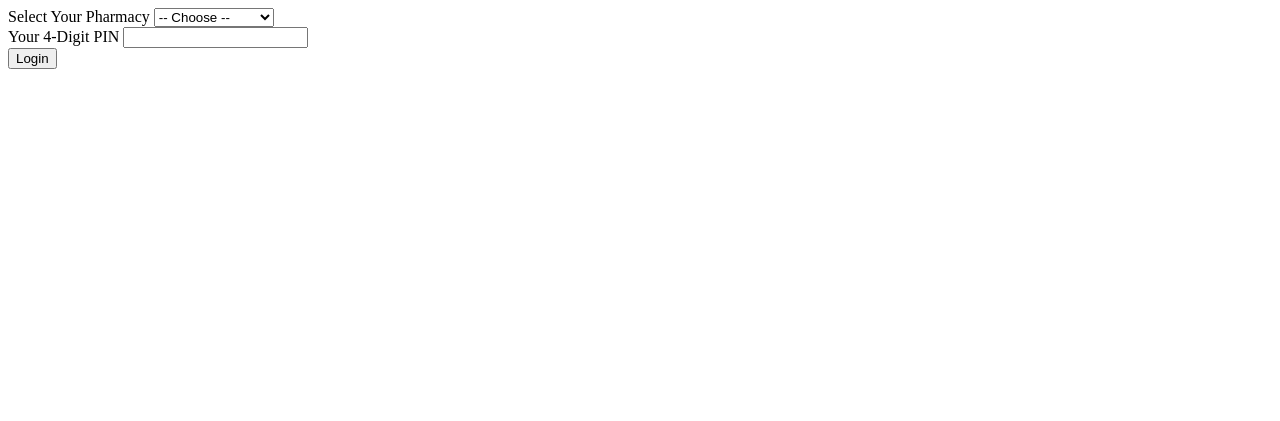
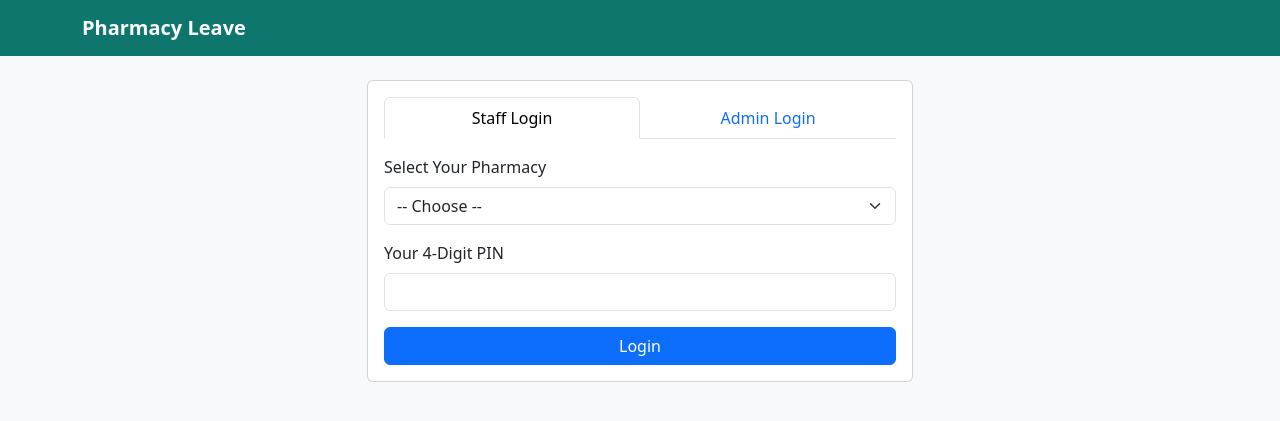
Before and after one commit to BigBoyZirk/Pharmacy-Leave, a Flask app: page /login in a window 1280 px wide. Shown: the top 421 px of the page. Run offline with Flask 3, Linux system fonts and the light colour scheme; data comes from the database, SQL or seed files in the repository; some libraries are stand-ins or nearby versions.

Commit message:
Add admin login tab to staff login page

```diff
--- a/templates/staff_login.html
+++ b/templates/staff_login.html
@@ -1,3 +1,22 @@
+{% extends "base.html" %}
+{% block title %}Login{% endblock %}
+{% block content %}
+<div class="row justify-content-center">
+    <div class="col-md-6">
+        <div class="card">
+            <div class="card-body">
+                <ul class="nav nav-tabs nav-justified mb-3" id="loginTabs" role="tablist">
+                    <li class="nav-item" role="presentation">
+                        <button class="nav-link active" id="staff-tab" data-bs-toggle="tab" data-bs-target="#staff-login" type="button" role="tab">Staff Login</button>
+                    </li>
+                    <li class="nav-item" role="presentation">
+                        <button class="nav-link" id="admin-tab" data-bs-toggle="tab" data-bs-target="#admin-login" type="button" role="tab">Admin Login</button>
+                    </li>
+                </ul>
+
+                <div class="tab-content">
+                    <!-- STAFF LOGIN -->
+                    <div class="tab-pane fade show active" id="staff-login" role="tabpanel">
                         <form method="POST" action="{{ url_for('staff_login') }}">
                             <div class="mb-3">
                                 <label class="form-label">Select Your Pharmacy</label>
@@ -14,3 +33,25 @@
                             </div>
                             <button type="submit" class="btn btn-primary w-100">Login</button>
                         </form>
+                    </div>
+
+                    <!-- ADMIN LOGIN -->
+                    <div class="tab-pane fade" id="admin-login" role="tabpanel">
+                        <form method="POST" action="{{ url_for('admin_login') }}">
+                            <div class="mb-3">
+                                <label class="form-label">Email</label>
+                                <input type="email" name="email" class="form-control" required>
+                            </div>
+                            <div class="mb-3">
+                                <label class="form-label">Password</label>
+                                <input type="password" name="password" class="form-control" required>
+                            </div>
+                            <button type="submit" class="btn btn-primary w-100">Login</button>
+                        </form>
+                    </div>
+                </div>
+            </div>
+        </div>
+    </div>
+</div>
+{% endblock %}
```
Lines whose indentation alone changed are shown as unchanged.
